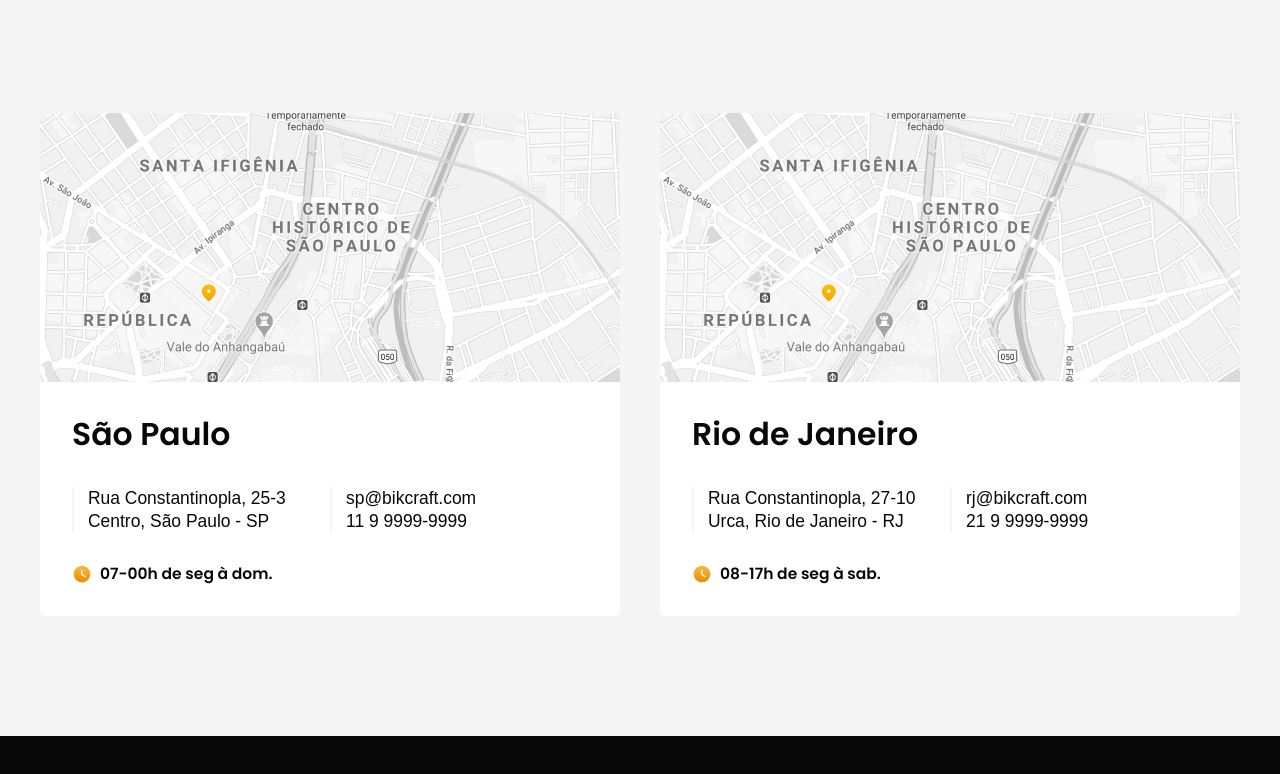
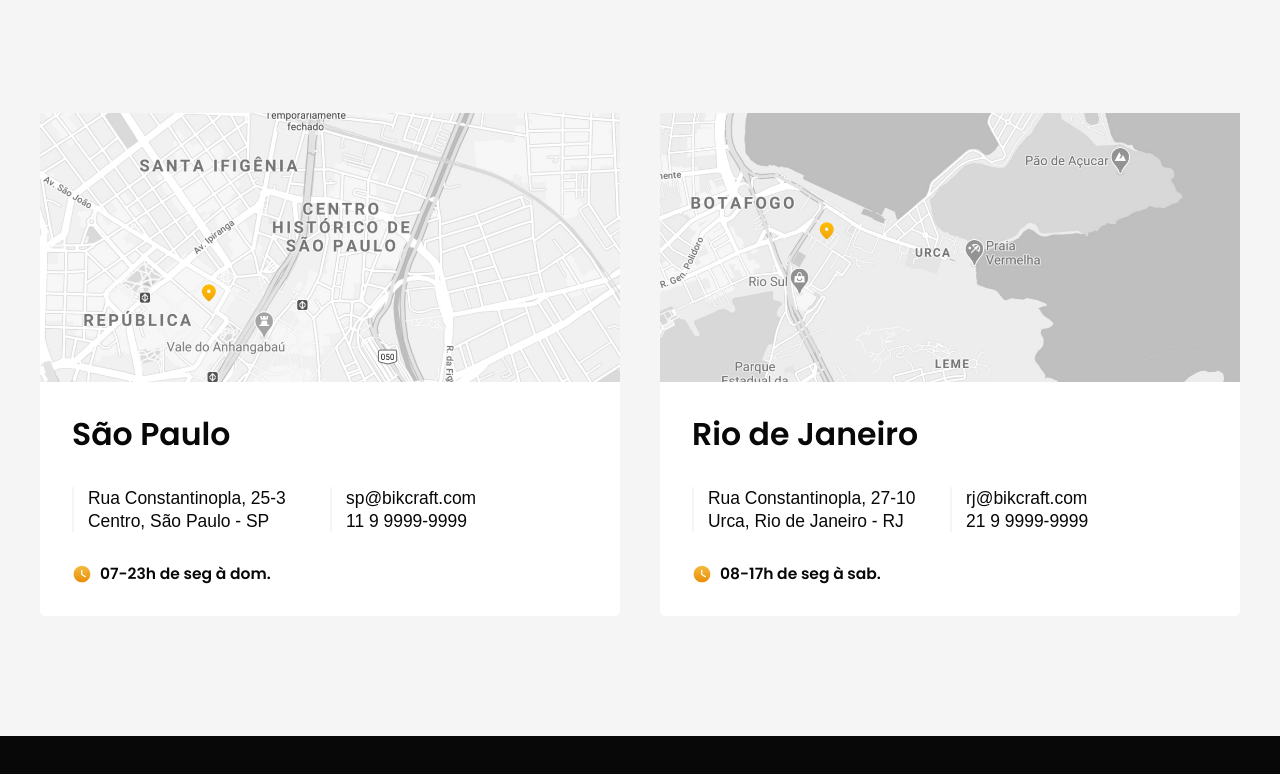
Before and after one commit to Hisennn/estudo-bikcraft, a plain HTML site: page pages/contato.html in a window 1280 px wide. Shown: the part 1066-1840 px from the top of the page. Drawn offline with Linux system fonts and the light colour scheme; a web font is replaced by a local one.

Commit message:
correção mapas de localização

```diff
--- a/pages/contato.html
+++ b/pages/contato.html
@@ -92,12 +92,12 @@
                   <p>sp@bikcraft.com</p>
                   <p>11 9 9999-9999</p>
                 </div>
-                <p class="opn-time f-black semibold font16 line-13 poppins"><img src="/img/icones/horario.svg" alt="" width="20" height="20" />07-00h de seg à dom.</p>
+                <p class="opn-time f-black semibold font16 line-13 poppins"><img src="/img/icones/horario.svg" alt="" width="20" height="20" />07-23h de seg à dom.</p>
               </div>
             </div>
           </div>
           <div class="map-location-item bg-white border5">
-            <img src="/img/lojas/sp.jpg" alt="Mapa da loja do Rio de Janeiro" width="1120" height="520" />
+            <img src="/img/lojas/rj.jpg" alt="Mapa da loja do Rio de Janeiro" width="1120" height="520" />
             <div class="map-location-item-text">
               <h3 class="poppins semibold font32 line-13 f-black">Rio de Janeiro</h3>
               <div class="item-text-info">
```
